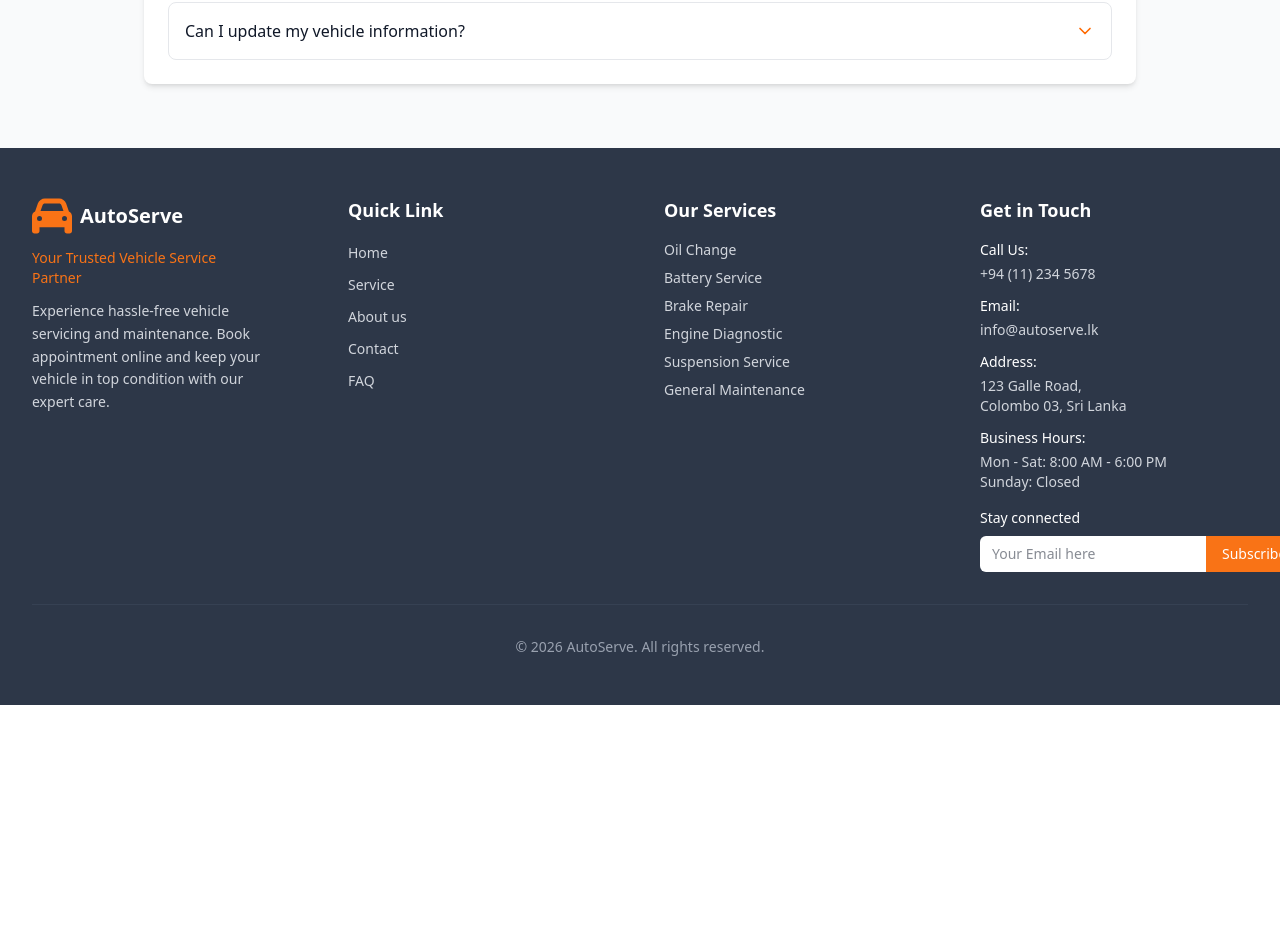
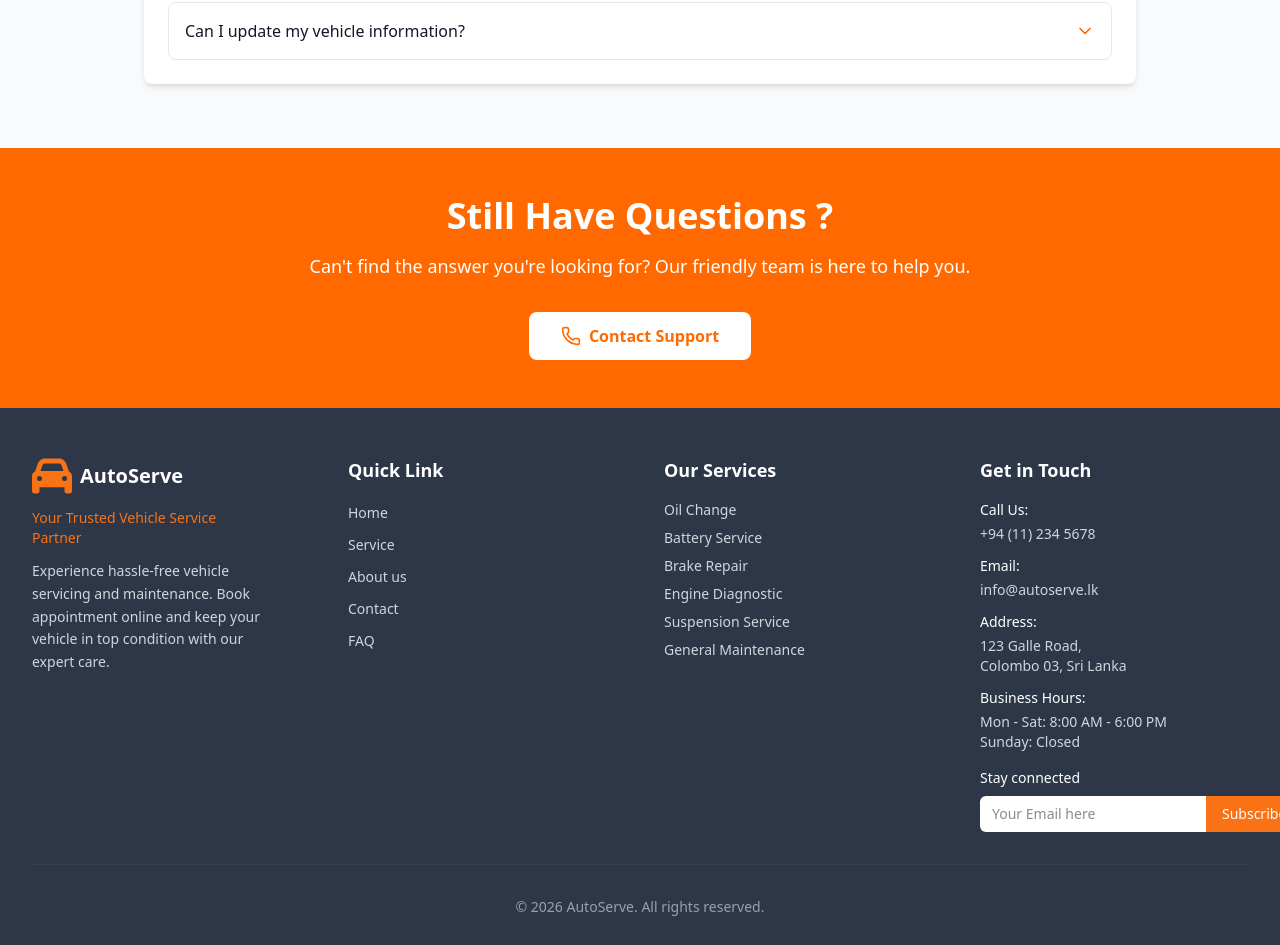
Before and after one commit to SandaliKodithuwakku/autoserve, a React (Vite) app: page /faq in a window 1280 px wide. Shown: the part 2248-3193 px from the top of the page. Before the commit the page ends 2953 px from the top, so only its background shows below. Built offline with nearby package versions, Linux system fonts and the light colour scheme.

Commit message:
Update: Add "Still Have Questions?" section

```diff
--- a/src/pages/FAQ.jsx
+++ b/src/pages/FAQ.jsx
@@ -1,5 +1,6 @@
 import { useState } from 'react';
-import { Search, Calendar, Wrench, CreditCard, User, ChevronDown } from 'lucide-react';
+import { Link } from 'react-router-dom';
+import { Search, Calendar, Wrench, CreditCard, User, ChevronDown, Phone } from 'lucide-react';
 import { getCloudinaryUrl } from '../utils/cloudinary';
 
 function FAQ() {
@@ -257,6 +258,25 @@ function FAQ() {
           </div>
         )}
       </div>
+
+      {/* Still Have Questions Section */}
+      <div className="bg-orange-500 py-12">
+        <div className="max-w-3xl mx-auto px-4 text-center">
+          <h2 className="text-3xl md:text-4xl font-bold text-white mb-4">
+            Still Have Questions ?
+          </h2>
+          <p className="text-white text-lg mb-8">
+            Can't find the answer you're looking for? Our friendly team is here to help you.
+          </p>
+          <Link
+            to="/contact"
+            className="inline-flex items-center gap-2 px-8 py-3 bg-white text-orange-500 rounded-lg font-semibold hover:bg-gray-100 transition-colors"
+          >
+            <Phone className="w-5 h-5" />
+            Contact Support
+          </Link>
+        </div>
+      </div>
     </div>
   );
 }
```
